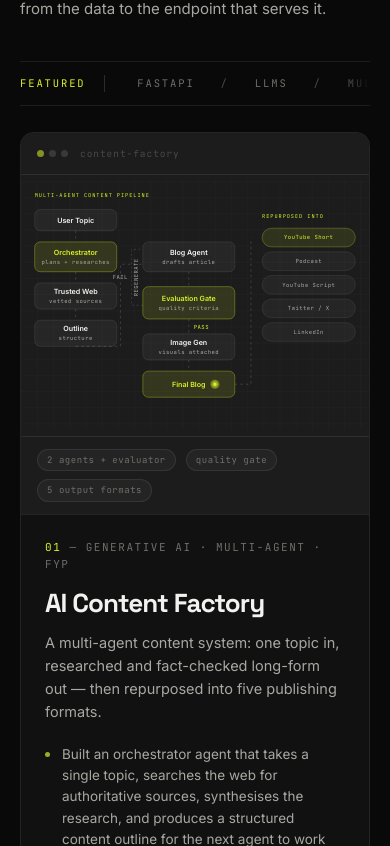
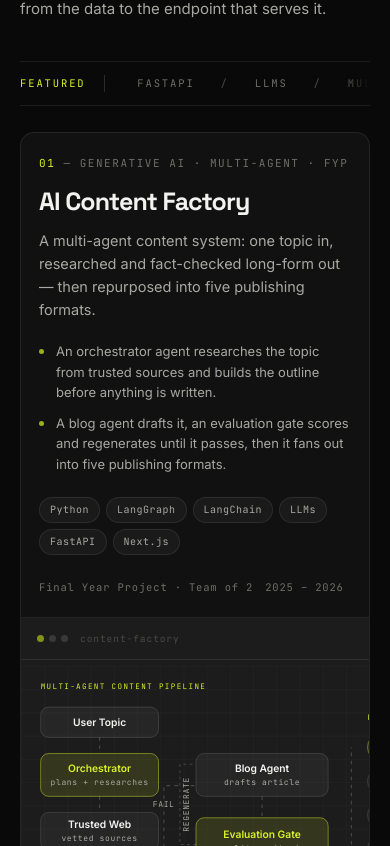
Before and after one commit to farhan-hash404/Final_PortFolio, a React (Vite) app: page / in a window 390 px wide. Shown: the part 1558-2404 px from the top of the page. Built offline with nearby package versions, Linux system fonts and the light colour scheme.

Commit message:
Schema update

```diff
--- a/src/data/content.js
+++ b/src/data/content.js
@@ -103,6 +103,12 @@ export const featuredProjects = [
       'A multi-agent content system: one topic in, researched and fact-checked long-form out — then repurposed into five publishing formats.',
     stack: ['Python', 'LangGraph', 'LangChain', 'LLMs', 'FastAPI', 'Next.js'],
     visual: 'factory',
+    /* Condensed for narrow screens — the full `highlights` below are far
+       too much to scroll past on a phone. */
+    short: [
+      'An orchestrator agent researches the topic from trusted sources and builds the outline before anything is written.',
+      'A blog agent drafts it, an evaluation gate scores and regenerates until it passes, then it fans out into five publishing formats.',
+    ],
     highlights: [
       'Built an orchestrator agent that takes a single topic, searches the web for authoritative sources, synthesises the research, and produces a structured content outline for the next agent to work from.',
       'Added a blog generation agent that drafts the full article against that research and outline, keeping the output factually consistent with the sources rather than free-generating from the prompt.',
@@ -122,6 +128,10 @@ export const featuredProjects = [
     stack: ['Python', 'LLMs', 'Multi-Agent', 'FastAPI'],
     visual: 'court',
     live: true,
+    short: [
+      'Argue a live case against an AI opposing counsel that raises real legal issues and challenges weak reasoning.',
+      'An AI judge scores legal reasoning, evidence use and rebuttal handling against a fixed rubric, returning a score with feedback.',
+    ],
     highlights: [
       'Building a courtroom simulation where a lawyer or law student takes the advocate role — presenting arguments, handling counterarguments, and defending a position against an AI opposing counsel.',
       'Developing the opposing-counsel agent to argue the other side properly: raising relevant legal issues, challenging weak reasoning, and responding in context rather than replying like a chatbot.',
@@ -140,6 +150,10 @@ export const featuredProjects = [
       "A 2D fighting game whose opponent isn't scripted and isn't a pre-trained checkpoint — it runs PPO live in the browser, learning from you mid-fight.",
     stack: ['TypeScript', 'HTML5 Canvas', 'Vite', 'PPO', 'PyTorch', 'Gymnasium'],
     visual: 'ppo',
+    short: [
+      'The opponent runs real PPO live in the browser — network, backprop and Adam all hand-rolled, 51 KB, no ML libraries.',
+      'It learns from you mid-fight: 12/12 rounds won in 258 frames, up from 11/12 in 619 with the scripted prior stripped off.',
+    ],
     highlights: [
       'Hand-rolled the entire neural network — Linear layers, manual backprop, Adam — with no TensorFlow.js, ONNX or WASM, shipping the whole game and agent in 51 KB (17 KB gzipped) with zero runtime dependencies.',
       'Implemented real PPO on an actor-critic MLP (46-dim observation → 2×64 tanh trunk → 15-action policy head + value head): GAE(λ) advantages, clipped surrogate objective, entropy bonus, grad-norm clipping and target-KL early stopping, updating every 128 frames so learning is visible mid-fight.',
--- a/src/sections/Projects.css
+++ b/src/sections/Projects.css
@@ -333,22 +333,72 @@
 }
 
 /* ---------------- responsive ---------------- */
+/* Desktop keeps the full write-up; the condensed list stays hidden. */
+.show__points--short {
+  display: none;
+}
+
 @media (max-width: 980px) {
   .show__main,
   .show__main.is-flipped {
     grid-template-columns: 1fr;
   }
-  /* Schematic always sits above the text once stacked. */
+
+  /* Lead with what the project *is*, then show the schematic. Reading a
+     dense diagram before any context is backwards on a narrow screen. */
+  .show__main .show__body,
+  .show__main.is-flipped .show__body {
+    order: 1;
+  }
   .show__main .show__visual,
   .show__main.is-flipped .show__visual {
-    order: 1;
+    order: 2;
     min-height: 280px;
     border-left: none;
     border-right: none;
-    border-bottom: 1px solid var(--line);
+    border-top: 1px solid var(--line);
   }
-  .show__main .show__body,
-  .show__main.is-flipped .show__body {
-    order: 2;
+
+  /* Swap the full bullet list for the condensed one. */
+  .show__points {
+    display: none;
+  }
+  .show__points--short {
+    display: flex;
   }
 }
+
+@media (max-width: 620px) {
+  /* The schematics carry a lot of labelled detail. Squeezed to phone
+     width the 560-unit viewBox scales to ~0.6, rendering 9px type at
+     about 5px. Scroll the panel sideways at a legible size instead of
+     shrinking it into illegibility — the clipped edge is its own hint. */
+  .show__visual {
+    overflow-x: auto;
+    overflow-y: hidden;
+    -webkit-overflow-scrolling: touch;
+    overscroll-behavior-x: contain;
+  }
+  .show__visual > .pv {
+    min-width: 500px;
+  }
+
+  .show__body {
+    padding: 22px 18px;
+  }
+  .show__title {
+    font-size: clamp(23px, 6.4vw, 28px);
+  }
+  .show__points--short li {
+    font-size: 13px;
+  }
+
+  /* The rule between meta items has nowhere to go once wrapped. */
+  .show__meta {
+    flex-wrap: wrap;
+    gap: 6px 12px;
+  }
+  .show__meta i {
+    display: none;
+  }
+}
--- a/src/sections/Projects.jsx
+++ b/src/sections/Projects.jsx
@@ -90,11 +90,22 @@ function FeaturedCard({ p, flip }) {
         <h3 className="show__title">{p.title}</h3>
         <p className="show__tagline">{p.tagline}</p>
 
+        {/* Both lists ship; CSS picks one per breakpoint. Cheaper and
+            flash-free versus a matchMedia hook, and display:none keeps the
+            hidden one out of the accessibility tree too. */}
         <ul className="show__points">
           {p.highlights.map((h) => (
             <li key={h}>{h}</li>
           ))}
         </ul>
+
+        {p.short && (
+          <ul className="show__points show__points--short">
+            {p.short.map((h) => (
+              <li key={h}>{h}</li>
+            ))}
+          </ul>
+        )}
 
         <div className="show__stack">
           {p.stack.map((s) => (
```
